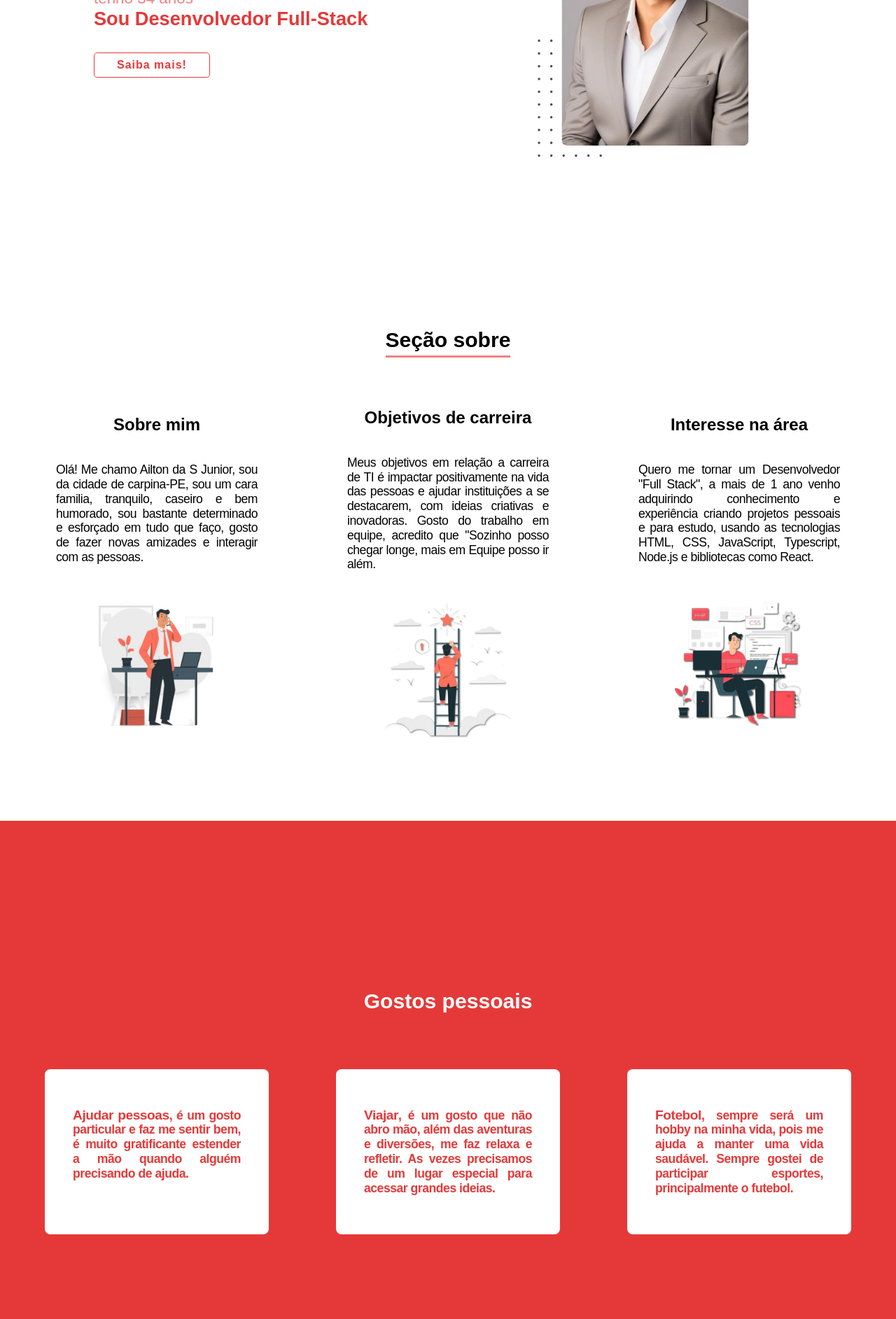
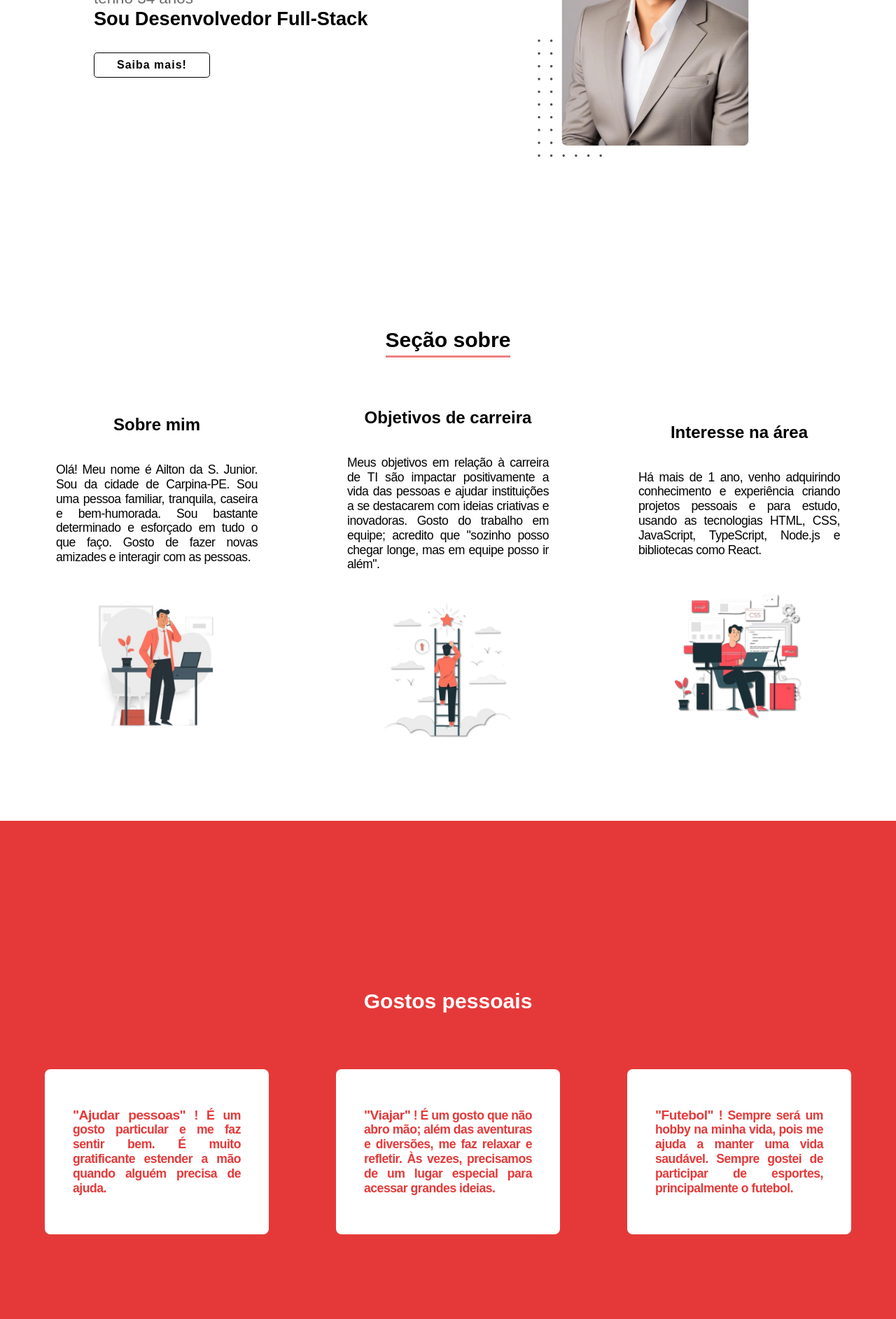
Before and after one commit to ailtonjunior11/trilha-front-end-github.io, a plain HTML site: page index.html in a window 1280 px wide. Shown: the part 427-2312 px from the top of the page at 70% size. Drawn offline with Linux system fonts and the light colour scheme; a web font is replaced by a local one.

Commit message:
Atualizações nas paginas, index.html, header-navbar.css, home.css

```diff
--- a/css/components/header-navbar.css
+++ b/css/components/header-navbar.css
@@ -46,6 +46,10 @@ header {
 
 .navbar ul li a:hover {
   color: var(--text-color-black);
+}
+
+.navbar ul li a:active {
+  color: var(--text-color-red);
 }
 
 .burger__menu {
--- a/css/components/home.css
+++ b/css/components/home.css
@@ -16,19 +16,19 @@
 .home .container__left .text__container h2 {
   font-size: 3.2rem;
   font-weight: 700;
-  color: var(--text-color-red);
+  color: var(--text-color-black);
 }
 
 .home .container__left .text__container p {
   font-size: 1.4rem;
   font-weight: 500;
-  color: var(--text-color-red-2);
+  color: var(--text-color-black-2);
 }
 
 .home .container__left .text__container .dev {
   font-size: 1.7rem;
   font-weight: 600;
-  color: var(--text-color-red);
+  color: var(--text-color-black);
 }
 
 .home .container__left .btn a {
@@ -40,13 +40,13 @@
   -webkit-transition: ease-out 0.4s;
   -moz-transition: ease-out 0.4s;
   transition: ease-out 0.4s;
-  border: solid 1px var(--color-of-content);
-  box-shadow: inset 0 0 0 0 var(--color-of-content);
-  color: var(--text-color-red);
+  border: solid 1px var(--text-color-black);
+  box-shadow: inset 0 0 0 0 var(--text-color-black-2);
+  color: var(--text-color-black);
 }
 
 .home .container__left .btn a:hover {
-  box-shadow: inset 170px 0 0 0 var(--color-of-content);
+  box-shadow: inset 170px 0 0 0 var(--text-color-black-2);
   color: var(--text-color-white);
 }
 
--- a/index.html
+++ b/index.html
@@ -67,10 +67,12 @@
       <div class="about__box">
         <h4>Sobre mim</h4>
         <div class="text__about">
-          <p>Olá! Me chamo Ailton da S Junior,
-            sou da cidade de carpina-PE, sou um cara
-            familia, tranquilo, caseiro e bem humorado, sou bastante determinado e esforçado em tudo que faço, gosto de
-            fazer novas amizades e interagir com as pessoas.
+          <p>Olá! Meu nome é Ailton da S. Junior. Sou da cidade de Carpina-PE.
+            Sou uma pessoa familiar, tranquila,
+            caseira e bem-humorada.
+            Sou bastante determinado e esforçado em tudo o que faço.
+            Gosto de fazer novas
+            amizades e interagir com as pessoas.
           </p>
         </div>
         <div class="image__about">
@@ -81,10 +83,10 @@
       <div class="about__box">
         <h4>Objetivos de carreira</h4>
         <div class="text__about">
-          <p>Meus objetivos em relação a carreira de TI é impactar
-            positivamente na vida das pessoas e ajudar instituições a se destacarem, com ideias criativas e
-            inovadoras. Gosto do trabalho em equipe, acredito que "Sozinho posso chegar longe, mais em
-            Equipe posso ir além.
+          <p>Meus objetivos em relação à carreira de TI são impactar positivamente a vida das pessoas e ajudar
+            instituições a se destacarem com ideias criativas e inovadoras.
+            Gosto do trabalho em equipe; acredito que
+            "sozinho posso chegar longe, mas em equipe posso ir além".
           </p>
         </div>
         <div class="image__about">
@@ -95,10 +97,9 @@
       <div class="about__box">
         <h4>Interesse na área</h4>
         <div class="text__about">
-          <p>Quero me tornar um Desenvolvedor "Full Stack",
-            a mais de 1 ano venho adquirindo conhecimento e experiência criando projetos pessoais e para
-            estudo,
-            usando as tecnologias HTML, CSS, JavaScript, Typescript, Node.js e bibliotecas como React.
+          <p>Há mais de 1 ano, venho adquirindo conhecimento e
+            experiência criando projetos pessoais e para estudo,
+            usando as tecnologias HTML, CSS, JavaScript, TypeScript, Node.js e bibliotecas como React.
           </p>
         </div>
         <div class="image__about">
@@ -116,22 +117,21 @@
 
     <div class="likes__content">
       <div class="content__box">
-        <p><strong>Ajudar pessoas</strong>, é um gosto particular e faz me sentir bem, é muito
-          gratificante
-          estender a mão quando alguém precisando de ajuda.
+        <p><strong>"Ajudar pessoas"</strong> ! É um gosto particular e me faz sentir bem.
+          É muito gratificante estender a
+          mão quando alguém precisa de ajuda.
         </p>
       </div>
 
       <div class="content__box">
-        <p><strong>Viajar</strong>, é um gosto que não abro mão, além das aventuras e diversões, me faz
-          relaxa e refletir. As vezes precisamos de um lugar especial para acessar
-          grandes ideias.
+        <p><strong>"Viajar"</strong> ! É um gosto que não abro mão; além das aventuras e diversões, me faz relaxar e
+          refletir. Às vezes, precisamos de um lugar especial para acessar grandes ideias.
         </p>
       </div>
 
       <div class="content__box">
-        <p><strong>Fotebol</strong>, sempre será um hobby na minha vida, pois me ajuda a manter uma
-          vida saudável. Sempre gostei de participar esportes, principalmente o futebol.
+        <p><strong>"Futebol"</strong> ! Sempre será um hobby na minha vida, pois me ajuda a manter uma vida saudável.
+          Sempre gostei de participar de esportes, principalmente o futebol.
         </p>
       </div>
     </div>
@@ -145,13 +145,14 @@
 
     <div class="motivation__content">
       <div class="motivation__text">
-        <h5>Por quê quero participar da comunidade Codigo Certo Coders ?</h5>
-        <p>Acredito que dentro da comunidade Codigo Certo Coders, irei aprender e evoluir a cada dia. Ajudar e colaborar
-          para melhoias trazendo ideias inovadoras e criativas. Quero impactar na vida das pessoa e elevar meu nivél</p>
+        <h5>Por que quero participar da comunidade Código Certo Coders?</h5>
+        <p>Acredito que dentro da comunidade Código Certo Coders, irei aprender e evoluir a cada dia, ajudando e
+          colaborando para melhorias e trazendo ideias inovadoras e criativas. Quero impactar a vida das pessoas e
+          elevar meu nível.
+        </p>
         <br>
-        <p>Gosto de desafios, trabalhar em equipe e ajudar pessoas, acredito ser essencial o compartilhamento de
-          conhecimentos e objetivos,
-          pois acredito "Uma Pessoa pode chegar onde quiser, mais uma Equipe vai além."</p>
+        <p>Gosto de desafios, trabalhar em equipe e ajudar pessoas. Acredito que o compartilhamento de conhecimentos e
+          objetivos é essencial, pois "uma pessoa pode chegar onde quiser, mas uma equipe vai além".</p>
       </div>
 
       <div class="motimation__image">
```
